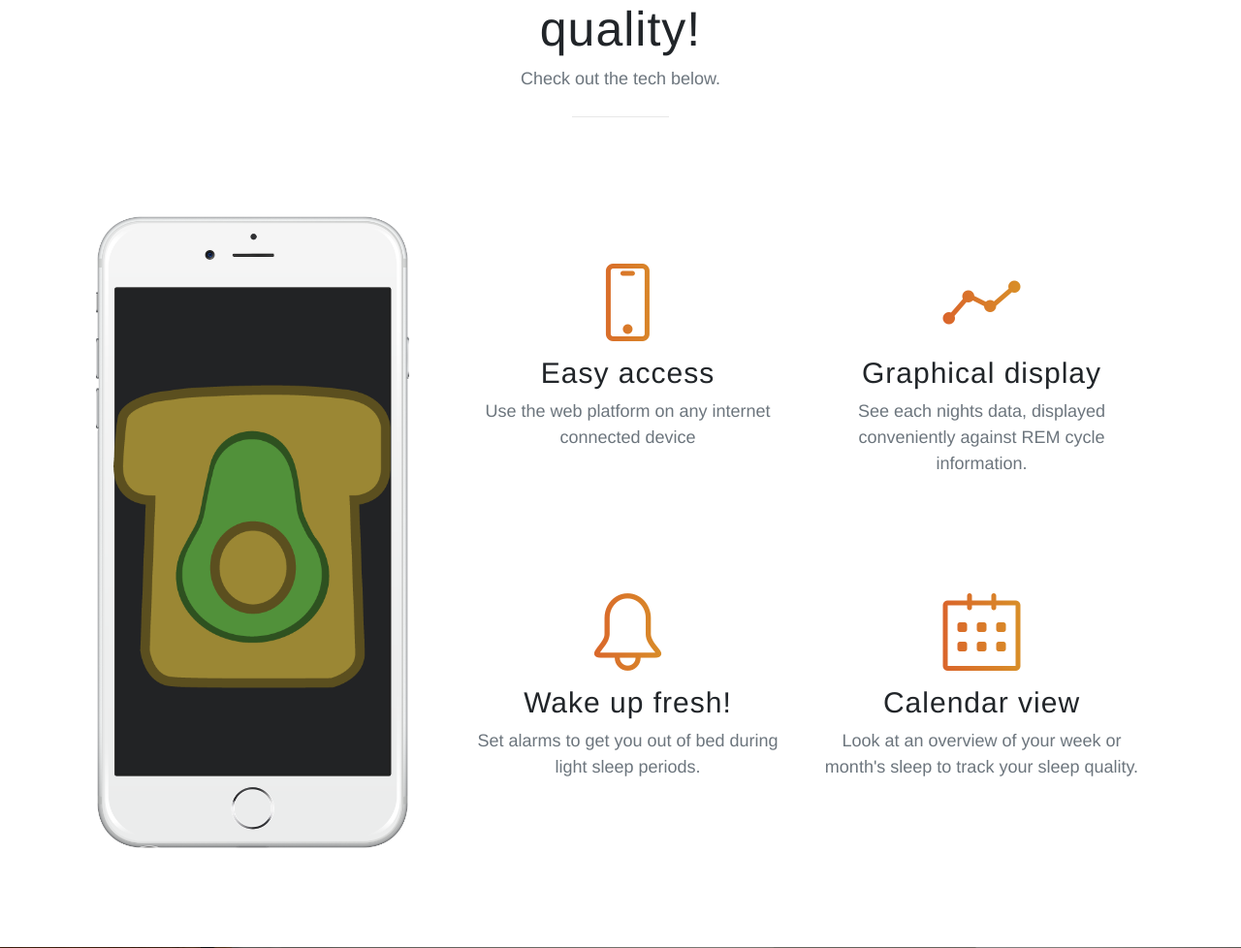
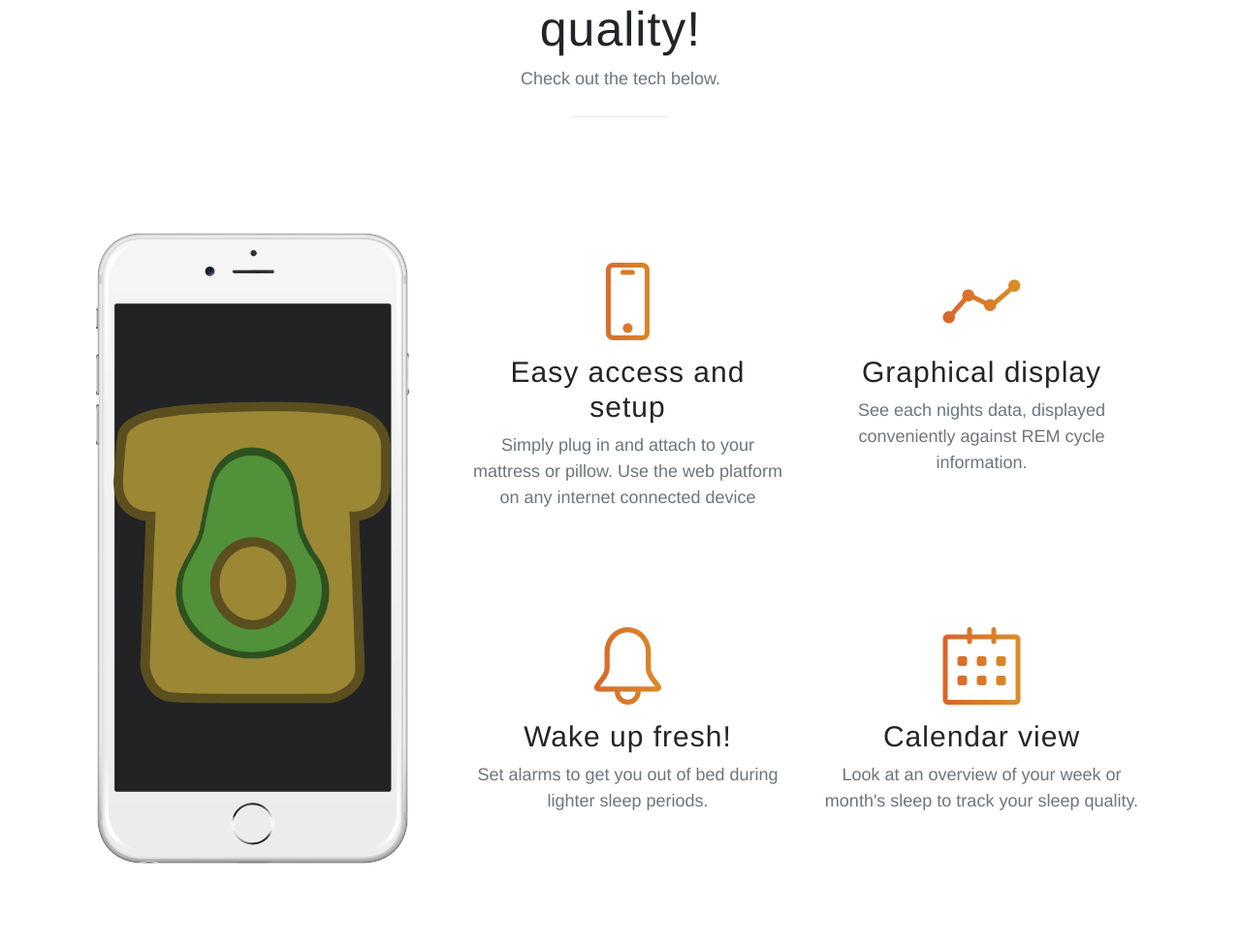
Before and after one commit to henry-eshbaugh/AvocadoToast-, a Flask app: page / in a window 1280 px wide. Shown: the part 2614-3592 px from the top of the page at 97% size. Run offline with Flask 2, Linux system fonts and the light colour scheme; some libraries are stand-ins or nearby versions.

Commit message:
there you go henry, have fun babe

```diff
--- a/Web/templates/index.html
+++ b/Web/templates/index.html
@@ -172,8 +172,8 @@
                 <div class="col-lg-6">
                   <div class="feature-item">
                     <i class="icon-screen-smartphone text-primary"></i>
-                    <h3>Easy access</h3>
-                    <p class="text-muted">Use the web platform on any internet connected device</p>
+                    <h3>Easy access and setup</h3>
+                    <p class="text-muted">Simply plug in and attach to your mattress or pillow. Use the web platform on any internet connected device</p>
                   </div>
                 </div>
                 <div class="col-lg-6">
@@ -189,7 +189,7 @@
                   <div class="feature-item">
                     <i class="icon-bell text-primary"></i>
                     <h3>Wake up fresh!</h3>
-                    <p class="text-muted">Set alarms to get you out of bed during light sleep periods.</p>
+                    <p class="text-muted">Set alarms to get you out of bed during lighter sleep periods.</p>
                   </div>
                 </div>
                 <div class="col-lg-6">
@@ -218,8 +218,15 @@
 <!-- contact us -->
     <section class="contact bg-primary">
       <div class="container">
+        <h2><font color='white'>Other applications- Devs look here!</font></h2>
+        <h1  style="margin-bottom: 100px">
+            <font color='white'>
+                The framework for this product can be easily manipulated to do a veriaty of differnt tasks. A few simple lines of python can convert the Sleepyboi into a application monitor or an acticity warning device. Since the raw data is already streamed into a JSON file through the Flask application, it is easily manipulated in its object format.
+            </font>
+        </h1>
+
         <h2>Follow us!</h2>
-          <!--<i class="fa fa-heart"></i>-->
+          <!-- <i class="fa fa-heart"></i> -->
 
         <ul class="list-inline list-social">
           <li class="list-inline-item social-twitter">
```
Also changed, not shown: 1 other file.
